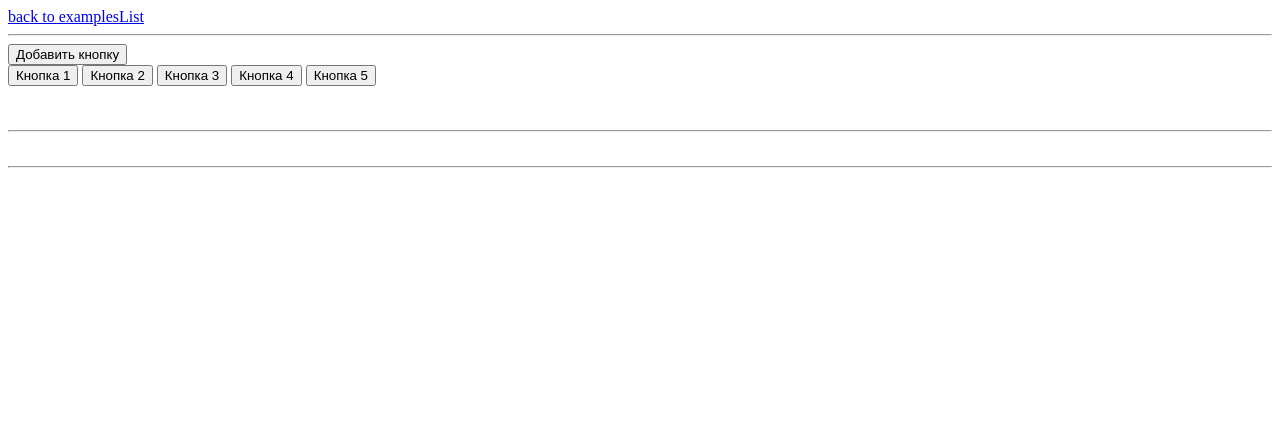
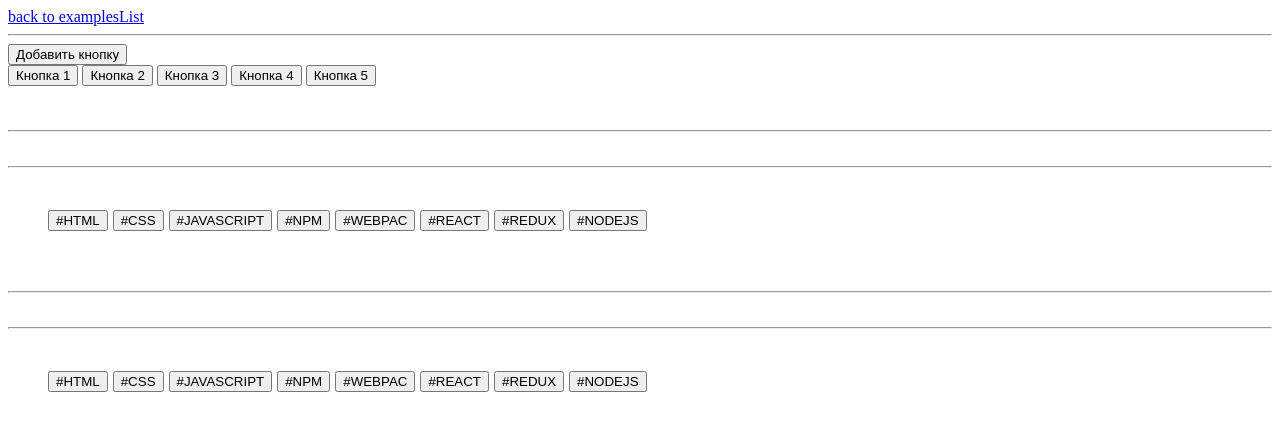
Before and after one commit to kornieiev/wireframes, a plain HTML site: page attached/js/13-event-delegation/13-event-delegation.html in a window 1280 px wide. Drawn offline with Linux system fonts and the light colour scheme.

Commit message:
patterns

```diff
--- a/attached/js/13-event-delegation/13-event delegation.js
+++ b/attached/js/13-event-delegation/13-event delegation.js
@@ -22,10 +22,51 @@ container.addEventListener("click", evt => {
   console.log("evt.target", evt.target);
   console.log("evt.currentTarget", evt.currentTarget);
 });
+
 // Патерн Делегирование событий
 //
 
 ////
 
 //
+// Патерн отслеживание кликов по элементам списка
+// https://youtu.be/vnSnT-Uo8JI?t=1542
+
+const tags = document.querySelector(".js-tags");
+let selectedTegs = null;
+
+tags.addEventListener("click", onTagsContainerClick);
+
+function onTagsContainerClick(evt) {
+  if (evt.target.nodeName !== "BUTTON") {
+    return;
+  }
+
+  const currentActiveBtn = document.querySelector(".active");
+
+  if (currentActiveBtn) {
+    currentActiveBtn.classList.remove("active");
+    selectedTegs = null;
+    // return;
+  }
+  // currentActiveBtn?.classList.remove("active");
+
+  activeStatus(evt.target);
+
+  // console.dir(evt.target.attributes["data-value"].value);
+
+  selectedTegs = evt.target;
+  console.log("🚀 ~ selectedTegs:", selectedTegs);
+
+  function activeStatus(target) {
+    target.classList.toggle("active");
+  }
+
+  if (currentActiveBtn === evt.target) {
+    console.log("bingo!", currentActiveBtn === evt.target);
+    activeStatus(evt.target);
+  }
+}
+
+// Патерн отслеживание кликов по элементам списка
 //
--- a/attached/js/13-event-delegation/13-event-delegation.html
+++ b/attached/js/13-event-delegation/13-event-delegation.html
@@ -26,15 +26,84 @@
 
     <!-- Патерн Делегирование событий-->
     <!--  -->
+
     <br />
     <br />
     <hr />
     <br />
     <hr />
     <br />
+
     <!--  -->
+    <!-- Патерн отслеживание кликов по элементам списка - фильтр-->
+
+    <ul class="tags js-tags">
+      <li class="tags__item">
+        <button class="tags__btn" data-value="html">#HTML</button>
+      </li>
+      <li class="tags__item">
+        <button class="tags__btn" data-value="css">#CSS</button>
+      </li>
+      <li class="tags__item">
+        <button class="tags__btn" data-value="javascript">#JAVASCRIPT</button>
+      </li>
+      <li class="tags__item">
+        <button class="tags__btn" data-value="npm">#NPM</button>
+      </li>
+      <li class="tags__item">
+        <button class="tags__btn" data-value="webpack">#WEBPAC</button>
+      </li>
+      <li class="tags__item">
+        <button class="tags__btn" data-value="react">#REACT</button>
+      </li>
+      <li class="tags__item">
+        <button class="tags__btn" data-value="redux">#REDUX</button>
+      </li>
+      <li class="tags__item">
+        <button class="tags__btn" data-value="nodejs">#NODEJS</button>
+      </li>
+    </ul>
+    <!-- Патерн отслеживание кликов по элементам списка - фильтр -->
     <!--  -->
 
+    <br />
+    <br />
+    <hr />
+    <br />
+    <hr />
+    <br />
+
+    <!--  -->
+    <!-- Патерн отслеживание кликов по элементам списка - фильтр - 2-->
+
+    <ul class="tags js-tags">
+      <li class="tags__item">
+        <button class="tags__btn" data-value="html">#HTML</button>
+      </li>
+      <li class="tags__item">
+        <button class="tags__btn" data-value="css">#CSS</button>
+      </li>
+      <li class="tags__item">
+        <button class="tags__btn" data-value="javascript">#JAVASCRIPT</button>
+      </li>
+      <li class="tags__item">
+        <button class="tags__btn" data-value="npm">#NPM</button>
+      </li>
+      <li class="tags__item">
+        <button class="tags__btn" data-value="webpack">#WEBPAC</button>
+      </li>
+      <li class="tags__item">
+        <button class="tags__btn" data-value="react">#REACT</button>
+      </li>
+      <li class="tags__item">
+        <button class="tags__btn" data-value="redux">#REDUX</button>
+      </li>
+      <li class="tags__item">
+        <button class="tags__btn" data-value="nodejs">#NODEJS</button>
+      </li>
+    </ul>
+    <!-- Патерн отслеживание кликов по элементам списка - фильтр - 2 -->
+    <!--  -->
     <script type="module" src="./13-event delegation.js"></script>
   </body>
 </html>
--- a/attached/js/13-event-delegation/style.css
+++ b/attached/js/13-event-delegation/style.css
@@ -0,0 +1,13 @@
+ul,
+li {
+  list-style: none;
+}
+
+.tags {
+  display: flex;
+  gap: 5px;
+}
+
+.active {
+  background-color: blue;
+}
```
